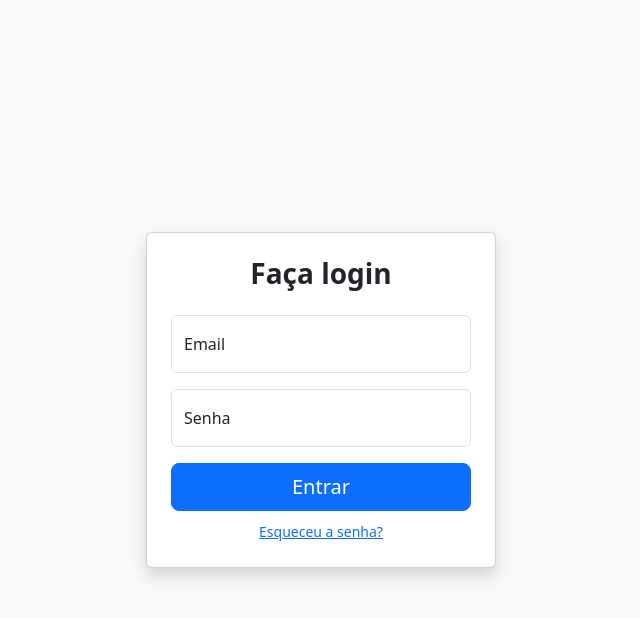
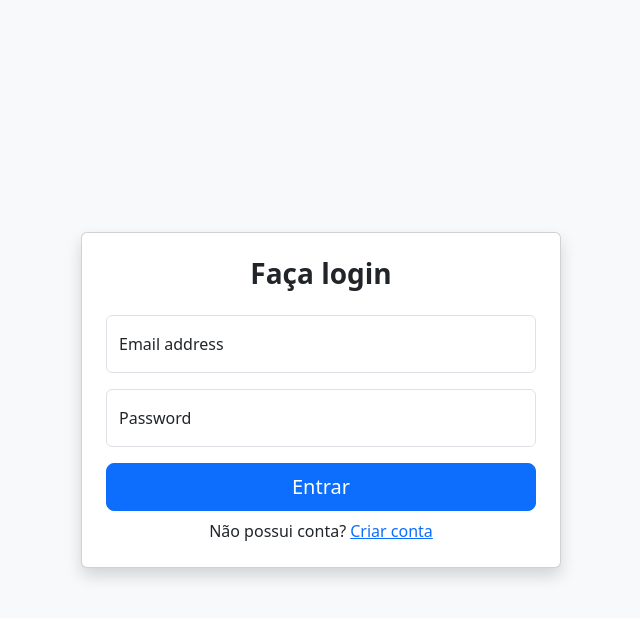
Before and after one commit to Na18k/blog, a Flask app: page /login in a window 1280 px wide. Shown: the top 618 px of the page, without its empty margins (319-959 px from the left). Run offline with Flask 3, Linux system fonts and the light colour scheme; parts of the project's set-up code (start-up, migrations or seed data) failed here and were passed over; some libraries are stand-ins or nearby versions.

Commit message:
Implementado login e registro de usuário

```diff
--- a/main.py
+++ b/main.py
@@ -12,7 +12,7 @@ app.config['SECRET_KEY'] = env["system"]["secretKey"]
 
 
 # Instâmcia de banco de dados
-db = User()
+db = User(db_location=env["system"]["databaseLocation"])
 
 # Utilizado para acesso de apenas usuários com login
 def login_required(f):
--- a/routes.py
+++ b/routes.py
@@ -4,10 +4,46 @@ from main import *
 def index():
     return render_template('list_post.html')
 
+@app.route("/register", methods=["GET", "POST"])
+def register_user():
+    if request.method == 'POST':
+        name = request.form.get('name')
+        email = request.form.get('email')
+        password = request.form.get('password')
+
+        # Tira os espaços e coloca tudo em minúscula
+        username = name.strip().lower()
+
+        status, err = db.register_user(
+            username=username,
+            name=name,
+            email=email,
+            password=password
+        )
+
+        if status:
+            return redirect(url_for('index'))
+
+        return redirect(url_for('register_user'))
+
+    return render_template('auth/register.html')
+
+
 @app.route('/login', methods=['GET', 'POST'])
 def login():
     if request.method == 'POST':
         email = request.form.get('email')
-        senha = request.form.get('password')
+        password = request.form.get('password')
+
+        status, user_id = db.login_user(
+            email=email,
+            password=password
+        )
+
+        if status:
+            session['userID'] = user_id
+            return redirect(url_for('index'))
+
+        # return redirect(url_for('login'))
 
     return render_template('auth/login.html')
--- a/templates/auth/login.html
+++ b/templates/auth/login.html
@@ -4,26 +4,20 @@
 
 {% block main %}
 <div class="d-flex justify-content-center align-items-center">
-    <div class="card shadow p-4" style="min-width:350px; max-width:400px;">
-        <form method="post">
+    <div class="card shadow p-4 w-50">
+        <form method="post" action="{{ url_for('login') }}">
             <h1 class="h3 mb-4 fw-bold text-center">Faça login</h1>
-            <div class="form-floating mb-3 position-relative">
-                <input type="email" class="form-control ps-5" id="floatingInput" placeholder="nome@exemplo.com" name="email" required>
-                <label for="floatingInput">Email</label>
-                <span class="position-absolute top-50 start-0 translate-middle-y ms-3 text-secondary">
-                    <i class="bi bi-envelope"></i>
-                </span>
+            <div class="form-floating mb-3">
+                <input type="email" class="form-control" id="floatingInput" placeholder="name@example.com" name="email" required>
+                <label for="floatingInput">Email address</label>
             </div>
-            <div class="form-floating mb-3 position-relative">
-                <input type="password" class="form-control ps-5" id="floatingPassword" placeholder="Senha" name="password" required>
-                <label for="floatingPassword">Senha</label>
-                <span class="position-absolute top-50 start-0 translate-middle-y ms-3 text-secondary">
-                    <i class="bi bi-lock"></i>
-                </span>
+            <div class="form-floating mb-3">
+                <input type="password" class="form-control" id="floatingPassword" placeholder="Password" name="password" required>
+                <label for="floatingPassword">Password</label>
             </div>
             <button class="w-100 btn btn-lg btn-primary mb-2" type="submit">Entrar</button>
             <div class="text-center">
-                <a href="#" class="small">Esqueceu a senha?</a>
+                Não possui conta? <a href="{{ url_for('register_user') }}">Criar conta</a>
             </div>
         </form>
     </div>
--- a/templates/auth/template.html
+++ b/templates/auth/template.html
@@ -16,9 +16,11 @@
             background-color: #f8f9fa;
         }
     </style>
+
+    {% block head %}{% endblock %}
 </head>
 <body>
-    <main>
+    <main class="w-75">
         {% block main %}
         {% endblock %}
     </main>
```
Also changed, not shown: database.py (+15 -9 lines), templates/auth/register.html (added, +58 -0 lines).
